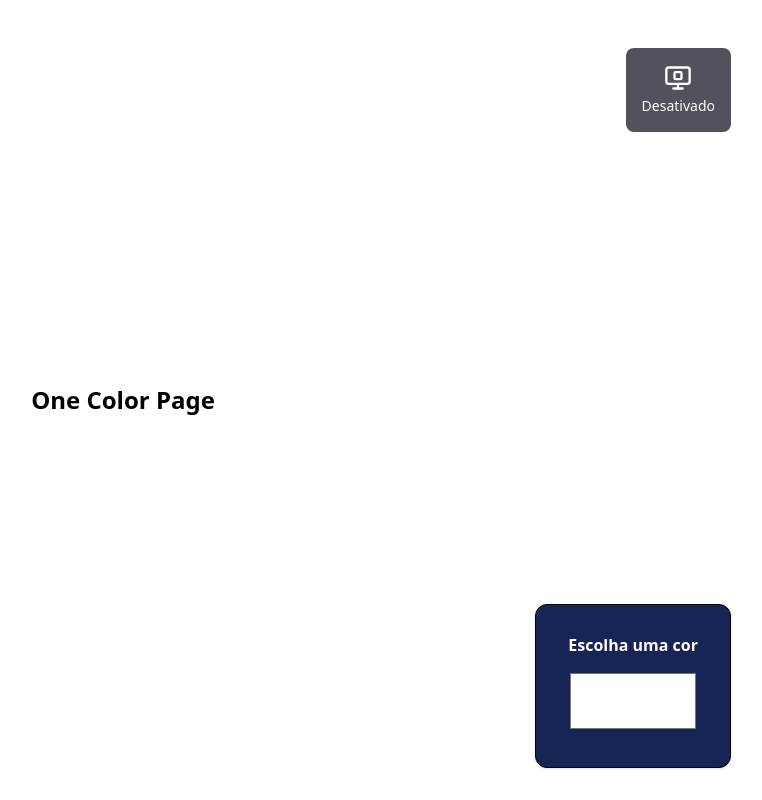
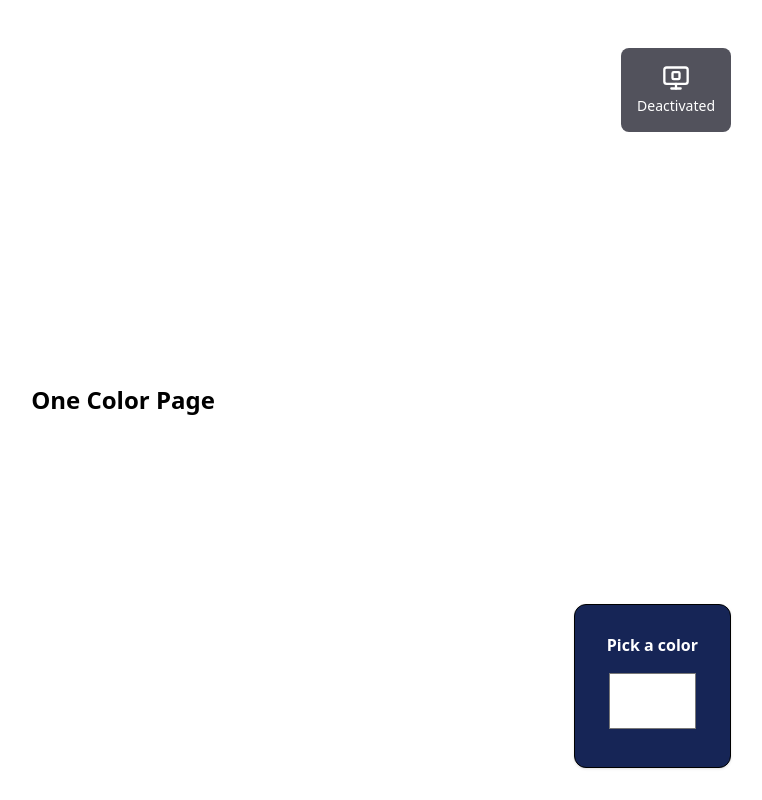
Before and after one commit to Poveii/one-color-page, a React (Vite) app: page / in a window 1280 px wide. Shown: the whole page, without its empty margins (517-1279 px from the left). Built offline with nearby package versions, Linux system fonts and the light colour scheme.

Commit message:
fix: Translate site to English

```diff
--- a/src/App.tsx
+++ b/src/App.tsx
@@ -156,7 +156,7 @@ function App({ screenAwake = false }: AppProps) {
         }
       >
         <CardTitle className="text-white select-none">
-          Escolha uma cor
+          Pick a color
         </CardTitle>
         <CardContent className="p-0">
           <input
@@ -187,7 +187,7 @@ function App({ screenAwake = false }: AppProps) {
           <MonitorStop size={28} className="text-white" />
 
           <p className="text-white text-sm font-medium select-none">
-            {stayScreenAwake ? "Ativado" : "Desativado"}
+            {stayScreenAwake ? "Activated" : "Deactivated"}
           </p>
         </div>
       </div>
```
